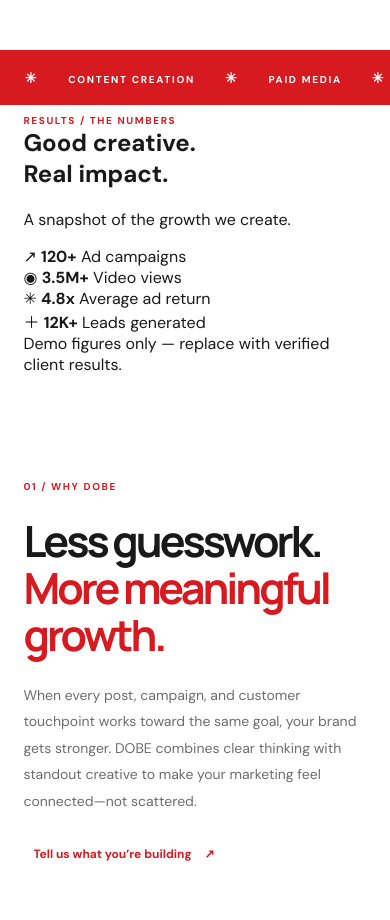
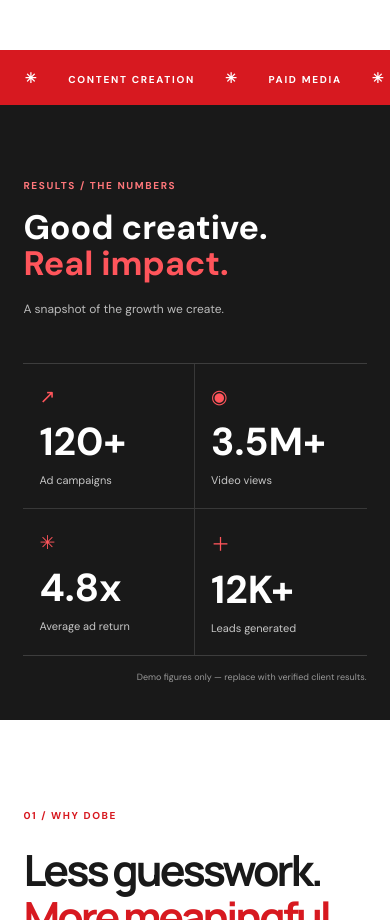
Before and after one commit to dobecreativ-maker/dobe-creative-agency, a plain HTML site: page index.html in a window 390 px wide. Shown: the part 1018-1938 px from the top of the page. Drawn offline with Linux system fonts and the light colour scheme.

Commit message:
Update style.css

```diff
--- a/style.css
+++ b/style.css
@@ -56,3 +56,144 @@ body.rtl .text-link span:last-child{display:inline-block}
  body.rtl .banner-orbit{left:-40%;right:auto}
  body.rtl .footer-top>p{text-align:left}
 }
+
+/* DOBE RESULTS SECTION */
+.results-strip {
+  background: var(--ink);
+  color: #fff;
+  padding: 82px 0 34px;
+  position: relative;
+  overflow: hidden;
+}
+
+.results-inner {
+  position: relative;
+  z-index: 1;
+}
+
+.results-heading {
+  display: grid;
+  grid-template-columns: 1fr 1.2fr 1fr;
+  align-items: end;
+  gap: 28px;
+  margin-bottom: 42px;
+}
+
+.results-heading .section-kicker {
+  color: #ff777b;
+}
+
+.results-heading h2 {
+  font-size: clamp(34px, 4vw, 52px);
+  line-height: 1.05;
+  margin: 0;
+}
+
+.results-heading h2 span {
+  color: #ff555b;
+}
+
+.results-heading > p {
+  color: #bcbcbc;
+  font-size: 12px;
+  line-height: 1.8;
+}
+
+.results-grid {
+  display: grid;
+  grid-template-columns: repeat(4, 1fr);
+  border-top: 1px solid #ffffff28;
+  border-bottom: 1px solid #ffffff28;
+}
+
+.result-item {
+  min-height: 175px;
+  padding: 26px 24px;
+  border-right: 1px solid #ffffff22;
+  display: flex;
+  flex-direction: column;
+  justify-content: center;
+}
+
+.result-item:last-child {
+  border-right: 0;
+}
+
+.result-icon {
+  color: #ff555b;
+  font-size: 19px;
+  margin-bottom: 13px;
+}
+
+.result-number {
+  font-size: clamp(36px, 4.2vw, 54px);
+  font-weight: 800;
+  line-height: 1.05;
+}
+
+.result-label {
+  font-size: 11px;
+  color: #c7c7c7;
+  margin-top: 10px;
+}
+
+.results-disclaimer {
+  font-size: 9px;
+  color: #999;
+  text-align: right;
+  margin-top: 15px;
+}
+
+body.rtl .results-heading {
+  direction: rtl;
+}
+
+body.rtl .result-item {
+  text-align: right;
+  align-items: flex-start;
+}
+
+body.rtl .results-disclaimer {
+  text-align: left;
+}
+
+@media(max-width: 900px) {
+  .results-heading {
+    grid-template-columns: 1fr 1fr;
+  }
+
+  .results-grid {
+    grid-template-columns: repeat(2, 1fr);
+  }
+
+  .result-item:nth-child(2) {
+    border-right: 0;
+  }
+
+  .result-item:nth-child(-n+2) {
+    border-bottom: 1px solid #ffffff22;
+  }
+}
+
+@media(max-width: 650px) {
+  .results-strip {
+    padding: 65px 0 28px;
+  }
+
+  .results-heading {
+    display: block;
+  }
+
+  .results-heading h2 {
+    margin: 18px 0;
+  }
+
+  .result-item {
+    min-height: 145px;
+    padding: 20px 16px;
+  }
+
+  .result-number {
+    font-size: 39px;
+  }
+}
```
